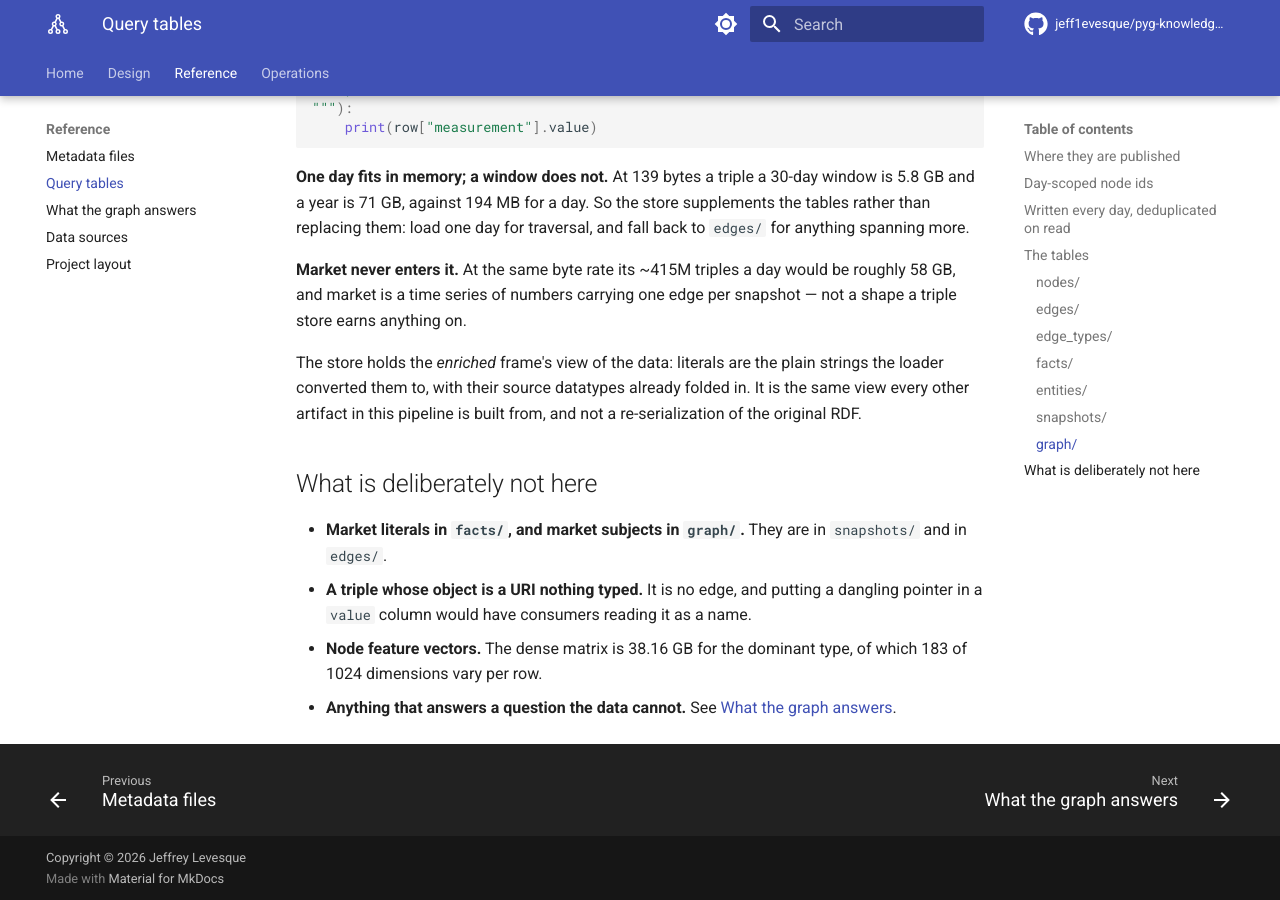
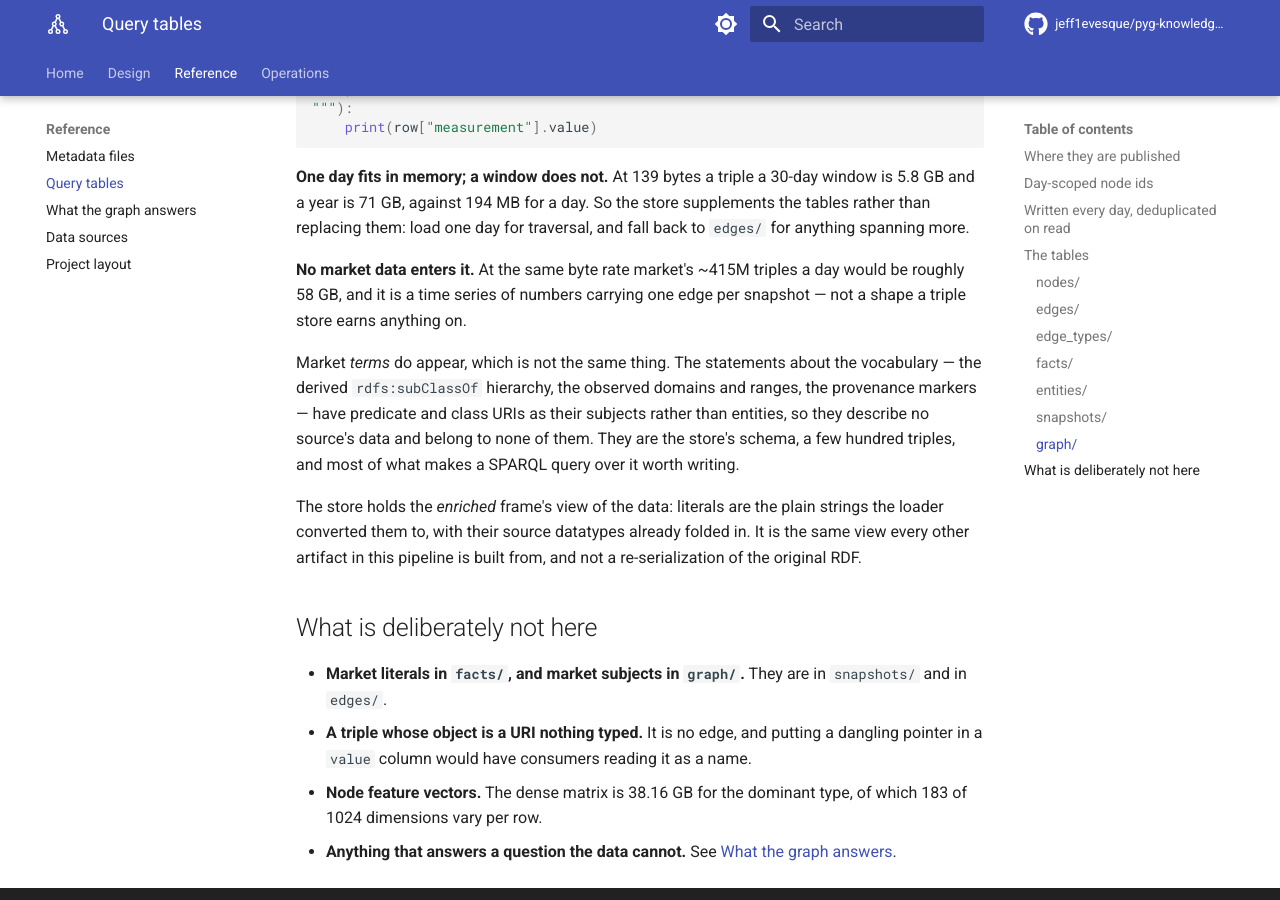
Before and after one commit to jeff1evesque/pyg-knowledge-graph-builder, an MkDocs documentation site: the page built from documentation/reference/tables.md, in a window 1280 px wide and 900 px high, scrolled down 4223 px. Built offline with MkDocs 1.6.1 and Material for MkDocs 9.7.7, drawn with Linux system fonts in a browser that asks for light colours; comment, search, counter and statistics services are not loaded.

Commit message:
#410: tables.md, the store holds market terms and no market data

```diff
--- a/documentation/reference/tables.md
+++ b/documentation/reference/tables.md
@@ -193,9 +193,16 @@ window is 5.8 GB and a year is 71 GB, against 194 MB for a day. So the store
 supplements the tables rather than replacing them: load one day for traversal,
 and fall back to `edges/` for anything spanning more.
 
-**Market never enters it.** At the same byte rate its ~415M triples a day would
-be roughly 58 GB, and market is a time series of numbers carrying one edge per
+**No market data enters it.** At the same byte rate market's ~415M triples a day
+would be roughly 58 GB, and it is a time series of numbers carrying one edge per
 snapshot — not a shape a triple store earns anything on.
+
+Market *terms* do appear, which is not the same thing. The statements about the
+vocabulary — the derived `rdfs:subClassOf` hierarchy, the observed domains and
+ranges, the provenance markers — have predicate and class URIs as their subjects
+rather than entities, so they describe no source's data and belong to none of
+them. They are the store's schema, a few hundred triples, and most of what makes
+a SPARQL query over it worth writing.
 
 The store holds the *enriched* frame's view of the data: literals are the plain
 strings the loader converted them to, with their source datatypes already folded
```
